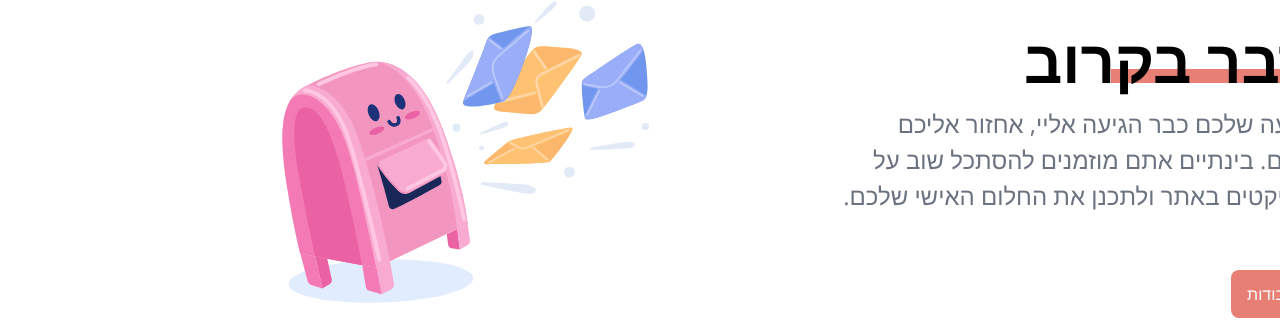
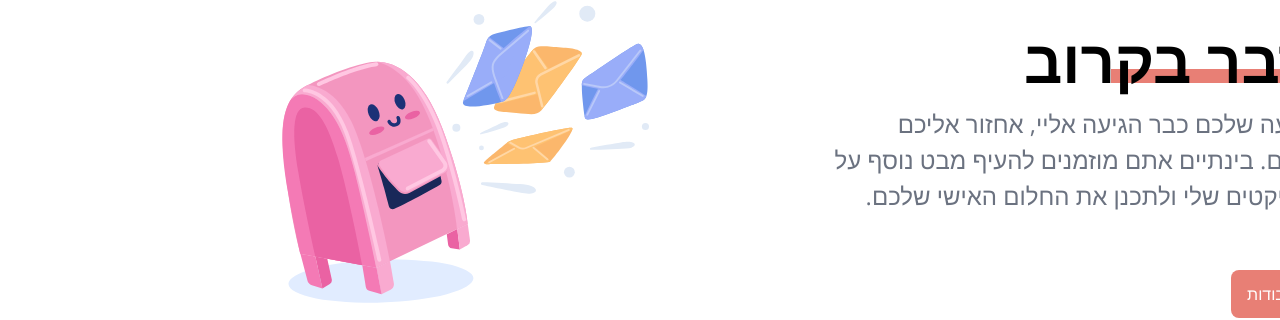
Before and after one commit to ynonra/yr-development, a Next.js app: page /we-will-speak-soon in a window 1280 px wide. Shown: the part 226-546 px from the top of the page. Built offline with nearby package versions, Linux system fonts and the light colour scheme.

Commit message:
change text

```diff
--- a/pages/we-will-speak-soon.js
+++ b/pages/we-will-speak-soon.js
@@ -19,7 +19,7 @@ const weWillSpeakSoonPage = () => {
           </h1>
           <div className="text-gray-500 text-2xl mb-14 max-w-lg font-light leading-normal text-center sm:text-right">
             ההודעה שלכם כבר הגיעה אליי, אחזור אליכם בהקדם. בינתיים אתם מוזמנים
-            להסתכל שוב על הפרוייקטים באתר ולתכנן את החלום האישי שלכם.
+            להעיף מבט נוסף על הפרוייקטים שלי ולתכנן את החלום האישי שלכם.
           </div>
           <AppButton href="/#projects">תיק עבודות</AppButton>
         </div>
```
